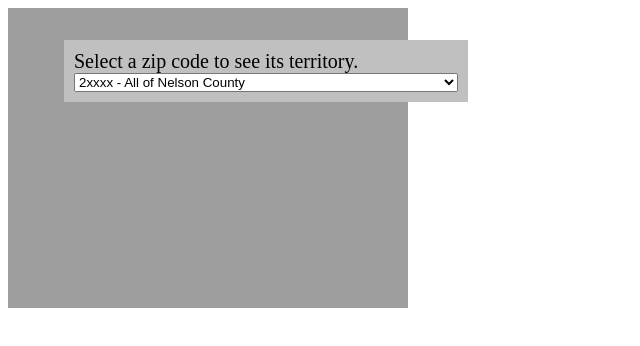
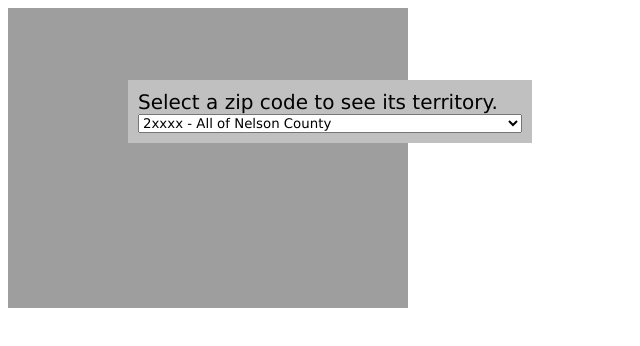
Before and after one commit to DoQBrubak/nelCoZipNav, a plain HTML site: page index.html in a window 1280 px wide. Shown: the top 346 px of the page, without its empty margins (0-640 px from the left). Drawn offline with Linux system fonts and the light colour scheme.

Commit message:
Implementing some insights from Udac class...

```diff
--- a/css/style.css
+++ b/css/style.css
@@ -1,17 +1,19 @@
-.floating-menu {
+.menu {
 	position:fixed;
-	top:5%;
-	left:5%;
+	top:10%;
+	left:10%;
 	width:30%;
 	z-index:100;
 	background-color:silver;
 	border: solid silver 10px;
   }
 
-.floating-menu span {
+.menu span {
 	font-size:20px;
+	font-family: geneva;
   }
 
-.floating-menu select {
+.menu select {
 	width: 100%;
+	font-family: geneva;
 	}
--- a/index.html
+++ b/index.html
@@ -5,13 +5,12 @@
 	<meta charset="utf-8">
   <title>Nelson County Zip Code Navigator</title>
   <link href="css/style.css" rel="stylesheet" type="text/css"></link>
- 	<script src="js/jQuery.js"></script>
 </head>
 
 <body>
-  <div class="floating-menu">
+  <div class="menu">
     <span>Select a zip code to see its territory.</span>
-    <select id="towns_selector">
+    <select id="townSelector">
     </select>
   </div>
 
@@ -19,6 +18,7 @@
     Render canvas here.
   </canvas>
 
+<script src="js/jQuery.js"></script>
 <script src="js/objectData.js"></script>
 <script src="js/buildPage.js"></script>
 
--- a/js/buildPage.js
+++ b/js/buildPage.js
@@ -1,13 +1,24 @@
-var HTMLforOption = "<option value='%needValue%'>%needDesc%</option>";
+var c = document.getElementById('map_canvas');
+var ctx = c.getContext('2d');
+var current = {value:'base'};
 
-var c = document.getElementById( 'map_canvas' );
-var ctx = c.getContext('2d');
+
+places.rawHTML = "<option value='%data-val%'>%data-desc%</option>";
+places.renderHTML = function() {
+  for (var i = 0; i < placeKeys.length; i++) {
+    //console.log(this);
+    var useHTML = places.rawHTML;
+    useHTML = useHTML
+      .replace('%data-val%', placeKeys[i])
+      .replace('%data-desc%', this[placeKeys[i]].zip + " - " + this[placeKeys[i]].fullname);
+    $('#townSelector').append(useHTML);
+}};
+
 
 //pass in a 4-letter name string
 var makeImgAndDraw = function( choosePlace ) {
   var localImgObj = new Image()
   localImgObj.src = 'images/' + choosePlace + ".png";
-
 
   localImgObj.onload = function() {
     ctx.drawImage(
@@ -16,26 +27,23 @@ var makeImgAndDraw = function( choosePlace ) {
       places[choosePlace][ 'xy' ][1]
 )}};
 
-places.renderHTML = function() {
-  for (var i = 0; i <  placeKeys.length; i++) {
-    var useHTML = HTMLforOption;
-    useHTML = useHTML.replace('%needValue%', placeKeys[i]);
-    useHTML = useHTML.replace('%needDesc%',
-      this[placeKeys[i]].zip + " - " + this[placeKeys[i]].fullname);
-    $( '#towns_selector' ).append(useHTML);
-    console.log(useHTML)
-}};
-places.renderHTML();
-
-$( 'select' ).change( reTown );
-
-$( '#towns_selector' ).attr( 'value', 'base' );
 
 
 function reTown() {
-  current = $( '#towns_selector' ).prop( 'value' );
-  makeImgAndDraw( 'base' );
-  makeImgAndDraw(current);
+  current.value = $('#townSelector').prop('value');
+  makeImgAndDraw('base');
+  if (current.value != 'base'){
+    makeImgAndDraw(current.value);
+  }
 };
 
+
+
+
+
+
+
+$( '#townSelector' ).attr( 'value', current.value );
+$( '#townSelector' ).change( reTown );
+places.renderHTML();
 makeImgAndDraw('base');
--- a/js/objectData.js
+++ b/js/objectData.js
@@ -1,5 +1,5 @@
 var places = {
-	"base": {"xy": [ 0, 0],
+  "base": {"xy": [ 0, 0],
     "fullname": "All of Nelson County",
     "zip": "2xxxx"
   },
@@ -73,4 +73,5 @@ var places = {
 	}
 };
 
+//places.keys = Object.keys(this);
 placeKeys = Object.keys(places);
```
Also changed, not shown: 1 other file.
